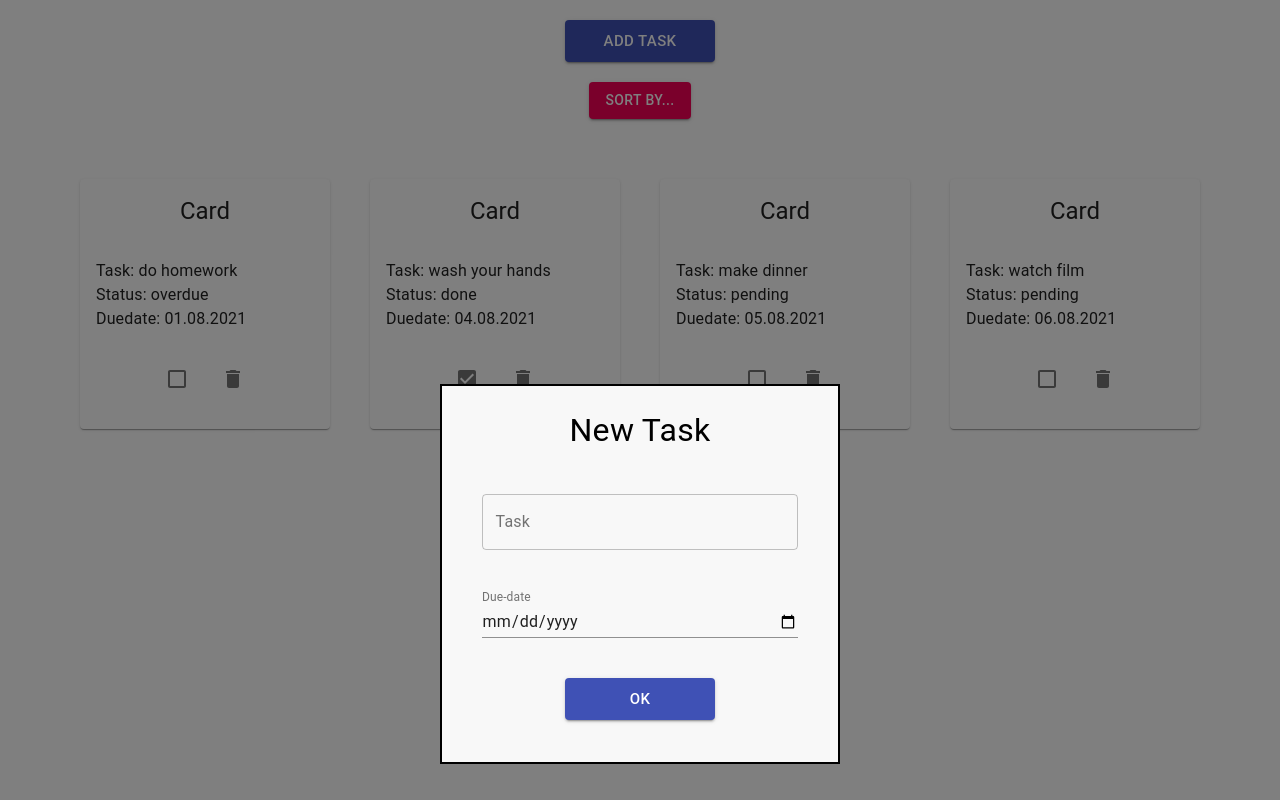
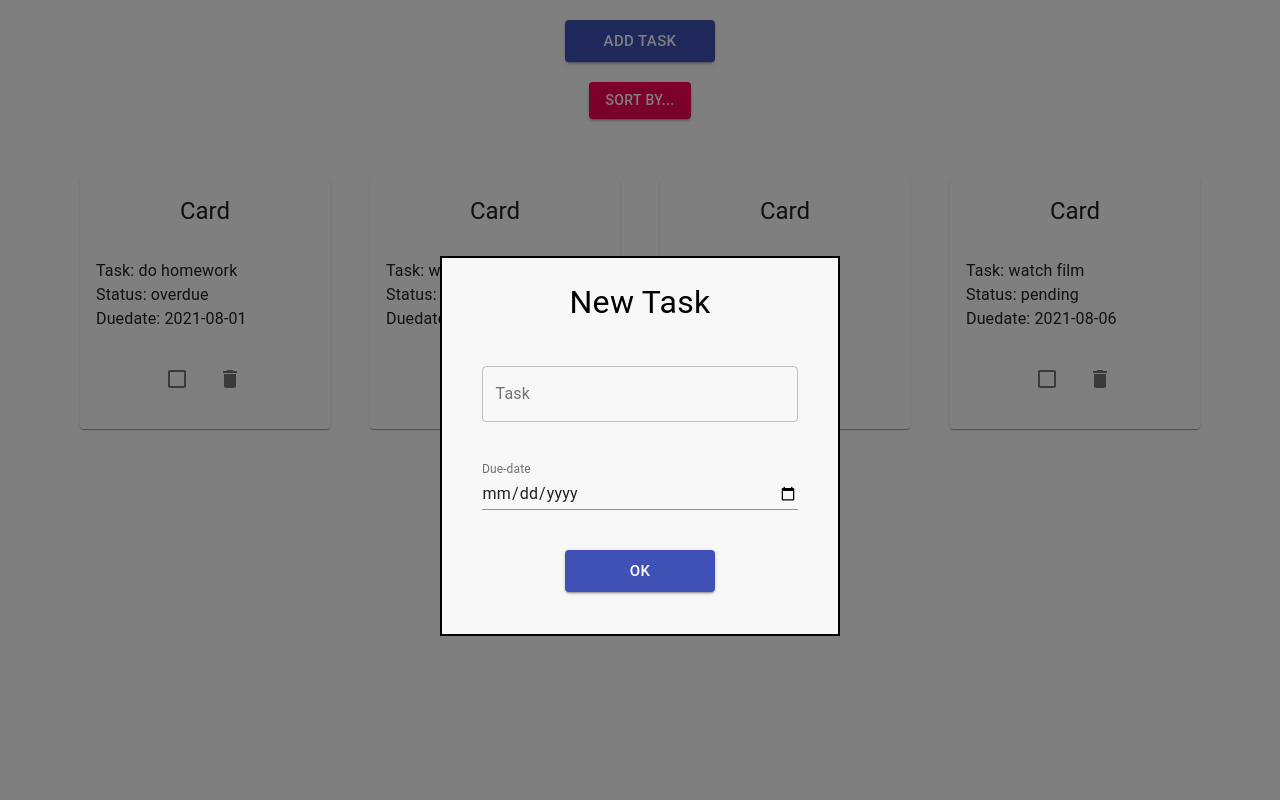
Before and after one commit to seriksk1/todo-app, a React (Create React App) app: page / in a window 1280 px wide. Both pictures are taken after a click on the button "ADD TASK". Built offline with nearby package versions, Linux system fonts and the light colour scheme.

Commit message:
Remove button added, add task function is working

```diff
--- a/src/App.js
+++ b/src/App.js
@@ -21,7 +21,7 @@ const useStyles = makeStyles({
   },
   modal: {
     alignItems: "center",
-    margin: "30% auto",
+    margin: "20% auto",
     width: 400,
     height: 380,
 
@@ -72,7 +72,7 @@ function App() {
       <Modal open={openModal} onClose={handleCloseModal}>
         <Grid container direction="column" className={classes.modal}>
           <Typography className={classes.modalTitle}>New Task</Typography>
-          <AddTaskForm />
+          <AddTaskForm onCloseModal={handleCloseModal} />
         </Grid>
       </Modal>
       <TaskList />
--- a/src/components/AddTaskForm.jsx
+++ b/src/components/AddTaskForm.jsx
@@ -1,14 +1,18 @@
+import { useDispatch } from "react-redux";
 import { makeStyles } from "@material-ui/core";
 
-import TextField from "@material-ui/core/TextField"
+import TextField from "@material-ui/core/TextField";
 import Button from "@material-ui/core/Button";
+import { useState } from "react";
+
+import { addTask } from "../redux/actions/tasks";
 
 const useStyles = makeStyles({
   form: {
     width: "100%",
     display: "flex",
     flexDirection: "column",
-        alignItems: "center"
+    alignItems: "center",
   },
   textField: {
     width: "80%",
@@ -17,22 +21,65 @@ const useStyles = makeStyles({
   addTaskBtn: {
     width: 150,
     marginTop: 20,
-    }
-
+  },
 });
 
-function AddTaskForm() {
+function AddTaskForm({ onCloseModal }) {
+  const dispatch = useDispatch();
+  const classes = useStyles();
+  const [formInput, setFormInput] = useState({ status: "pending" });
 
-    const classes = useStyles();
+  const handleFormSubmit = (e) => {
+    e.preventDefault();
+    console.log(formInput);
+    dispatch(addTask(formInput));
+    onCloseModal();
+  };
+
+  const handleInput = (e) => {
+    const id = e.target.id;
+    const newValue = e.target.value;
+    switch (id) {
+      case "task":
+        setFormInput((prev) => ({ ...prev, task: newValue }));
+        break;
+      case "dueDate":
+        setFormInput((prev) => ({ ...prev, dueDate: newValue }));
+        break;
+
+      default:
+        break;
+    }
+  };
 
   return (
-    <form className={classes.form} noValidate autoComplete="off">
-        <TextField className={classes.textField} id="task" label="Task" variant="outlined" />
-        <TextField className={classes.textField} id="date" type="date" defaultValue={"02/08/2021"} label="Due-date" InputLabelProps={{
+    <form
+      className={classes.form}
+      onSubmit={handleFormSubmit}
+      noValidate
+      autoComplete="off"
+    >
+      <TextField
+        className={classes.textField}
+        id="task"
+        onChange={handleInput}
+        label="Task"
+        variant="outlined"
+      />
+      <TextField
+        className={classes.textField}
+        id="dueDate"
+        onChange={handleInput}
+        type="date"
+        defaultValue={"02/08/2021"}
+        label="Due-date"
+        InputLabelProps={{
           shrink: true,
-        }}/>
+        }}
+      />
       <Button
         className={classes.addTaskBtn}
+        type="submit"
         size="large"
         variant="contained"
         color="primary"
@@ -40,7 +87,7 @@ function AddTaskForm() {
         OK
       </Button>
     </form>
-    )
+  );
 }
 
-export default AddTaskForm
+export default AddTaskForm;
--- a/src/components/SortPopup.jsx
+++ b/src/components/SortPopup.jsx
@@ -25,7 +25,7 @@ const useStyles = makeStyles({
   },
 });
 
-function SortPopup({}) {
+function SortPopup() {
   const classes = useStyles();
 
   const [anchorEl, setAnchorEl] = useState(null);
--- a/src/components/Task.jsx
+++ b/src/components/Task.jsx
@@ -1,3 +1,5 @@
+import { useState } from "react";
+import { useDispatch } from "react-redux";
 import { makeStyles } from "@material-ui/core/styles";
 
 import Card from "@material-ui/core/Card";
@@ -9,8 +11,11 @@ import { CardActions } from "@material-ui/core";
 import { IconButton } from "@material-ui/core";
 import DeleteIcon from "@material-ui/icons/Delete";
 
+import Checkbox from "@material-ui/core/Checkbox";
 import CheckBoxIcon from "@material-ui/icons/CheckBox";
 import CheckBoxOutlineBlankIcon from "@material-ui/icons/CheckBoxOutlineBlank";
+
+import { setTaskStatus } from "../redux/actions/tasks";
 
 const useStyles = makeStyles({
   card: {
@@ -32,33 +37,37 @@ const useStyles = makeStyles({
   },
 });
 
-function Task({ task, status, dueDate }) {
+function Task({ id, task, status, dueDate, onRemoveTask }) {
+  const dispatch = useDispatch();
   const classes = useStyles();
+
+  //   const [checkBoxState, setCheckBoxState] = useState(
+  //     status === "done" ? true : false
+  //   );
+
+  //   const handleToggleCheckBox = (id) => {
+  //     if (checkBoxState === false) {
+  //       setCheckBoxState(!checkBoxState);
+  //       dispatch(setTaskStatus(id));
+  //     }
+  //   };
 
   return (
     <Card className={classes.card}>
-      <CardHeader
-        className={classes.cardHeader}
-        title="Card"
-        textAlign="center"
-      />
+      <CardHeader className={classes.cardHeader} title="Card" />
       <CardContent>
         <Typography>Task: {task}</Typography>
         <Typography>Status: {status}</Typography>
         <Typography>Duedate: {dueDate}</Typography>
       </CardContent>
       <CardActions className={classes.cardActions}>
-        {status === "done" ? (
-          <IconButton aria-label="checked">
-            <CheckBoxIcon />
-          </IconButton>
-        ) : (
-          <IconButton aria-label="unchecked">
-            <CheckBoxOutlineBlankIcon />
-          </IconButton>
-        )}
-
-        <IconButton aria-label="delete">
+        <Checkbox
+          //   checked={checkBoxState}
+          //   onChange={() => handleToggleCheckBox(id)}
+          name="checkStatus"
+          color="primary"
+        />
+        <IconButton onClick={() => onRemoveTask(id)} aria-label="delete">
           <DeleteIcon />
         </IconButton>
       </CardActions>
--- a/src/components/TaskList.jsx
+++ b/src/components/TaskList.jsx
@@ -1,23 +1,26 @@
+import { useSelector, useDispatch } from "react-redux";
 import { makeStyles } from "@material-ui/core/styles";
+
 import { Grid } from "@material-ui/core";
-import Task from "./Task"
+import Task from "./Task";
+import { removeTask } from "../redux/actions/tasks";
 
 const useStyles = makeStyles({
   taskList: {
     marginTop: 20,
-    }
+  },
 });
 
 function TaskList() {
-
+  const dispatch = useDispatch();
   const classes = useStyles();
 
-    const items = [
-        { id: 1, task: "do homework", status: "overdue", dueDate: "01.08.2021" },
-        { id: 2, task: "wash your hands", status: "done", dueDate: "04.08.2021" },
-        { id: 3, task: "make dinner", status: "pending", dueDate: "05.08.2021" },
-        { id: 4, task: "watch film", status: "pending", dueDate: "06.08.2021" },
-      ];
+  const items = useSelector(({ tasks }) => tasks.items);
+
+  const handleRemoveTask = (id) => {
+    console.log("removed");
+    dispatch(removeTask(id));
+  };
 
   return (
     <Grid
@@ -27,13 +30,20 @@ function TaskList() {
       justifyContent="center"
       alignItems="center"
       spacing={3}
-        xs={12}
     >
       {items.map(({ id, task, status, dueDate }) => {
-          return <Task key={id} task={task} status={status} dueDate={dueDate}></Task>
+        return (
+          <Task
+            key={id}
+            task={task}
+            status={status}
+            dueDate={dueDate}
+            onRemoveTask={handleRemoveTask}
+          ></Task>
+        );
       })}
     </Grid>
-    )
+  );
 }
 
 export default TaskList;
--- a/src/index.js
+++ b/src/index.js
@@ -1,11 +1,17 @@
 import React from "react";
 import ReactDOM from "react-dom";
+import { Provider } from "react-redux";
+
 import "./index.css";
+
 import App from "./App";
+import store from "./redux/store";
 
 ReactDOM.render(
   <React.StrictMode>
-    <App />
+    <Provider store={store}>
+      <App />
+    </Provider>
   </React.StrictMode>,
   document.getElementById("root")
 );
--- /dev/null
+++ b/src/redux/actions/tasks.js
@@ -0,0 +1,14 @@
+export const addTask = (items) => ({
+  type: "ADD_TASK",
+  payload: items,
+});
+
+export const removeTask = (id) => ({
+  type: "REMOVE_TASK",
+  payload: id,
+});
+
+export const setTaskStatus = (id) => ({
+  type: "SET_TASK_STATUS",
+  payload: id,
+});
--- /dev/null
+++ b/src/redux/reducers/rootReducer.js
@@ -0,0 +1,8 @@
+import { combineReducers } from "redux";
+import tasks from "./tasks";
+
+const rootReducer = combineReducers({
+  tasks,
+});
+
+export default rootReducer;
--- /dev/null
+++ b/src/redux/reducers/tasks.js
@@ -0,0 +1,36 @@
+const initialState = {
+  items: [
+    { id: 1, task: "do homework", status: "overdue", dueDate: "2021-08-01" },
+    { id: 2, task: "wash your hands", status: "done", dueDate: "2021-08-04" },
+    { id: 3, task: "make dinner", status: "pending", dueDate: "2021-08-05" },
+    { id: 4, task: "watch film", status: "pending", dueDate: "2021-08-06" },
+  ],
+};
+
+const tasks = (state = initialState, action) => {
+  const oldItems = state.items;
+  let newItems = [];
+
+  switch (action.type) {
+    case "ADD_TASK":
+      return {
+        ...state,
+        items: [...state.items, action.payload],
+      };
+    case "REMOVE_TASK":
+      newItems = oldItems.filter(({ id }) => id !== action.payload);
+      return {
+        ...state,
+        items: newItems,
+      };
+
+    case "SET_TASK_STATUS":
+      return {
+        ...state,
+      };
+    default:
+      return state;
+  }
+};
+
+export default tasks;
--- /dev/null
+++ b/src/redux/store.js
@@ -0,0 +1,6 @@
+import { createStore } from "redux";
+import rootReducer from "./reducers/rootReducer";
+
+const store = createStore(rootReducer);
+
+export default store;
```
Also changed, not shown: src/data.json (deleted). Lines whose indentation alone changed are shown as unchanged.
